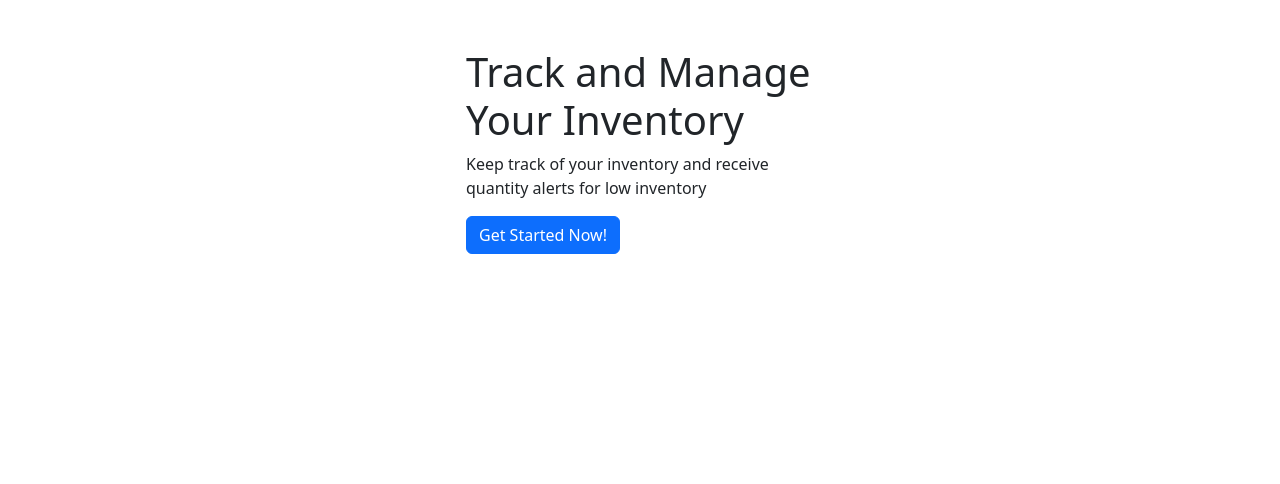
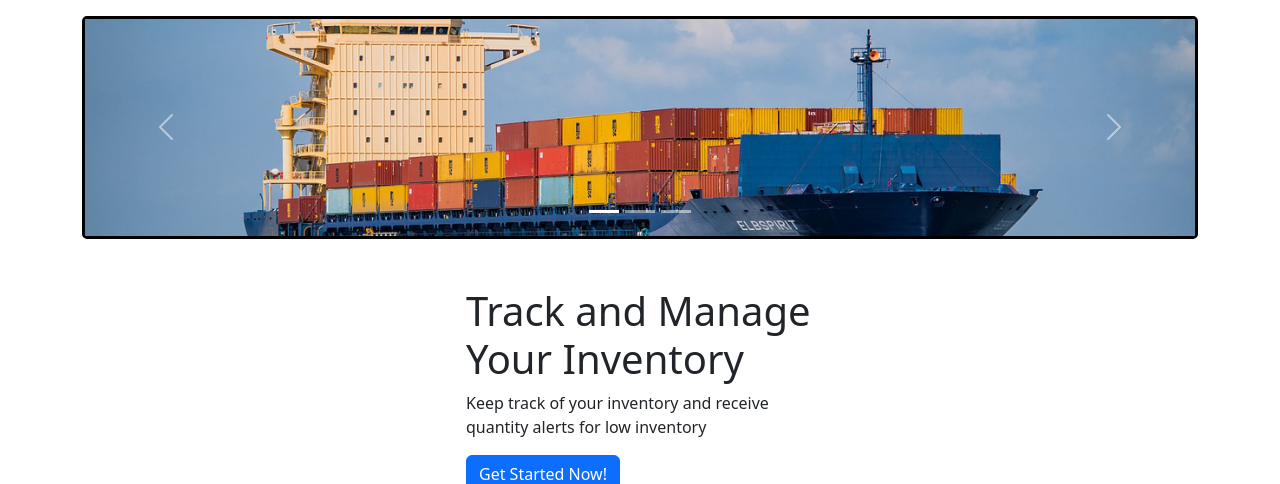
Before and after one commit to recinan/inventeru_project, a Django app: page / in a window 1280 px wide. Shown: the part 56-540 px from the top of the page. Run offline with Django 5.2, Linux system fonts and the light colour scheme.

Commit message:
slider added

```diff
--- a/inventory_management_con/templates/index.html
+++ b/inventory_management_con/templates/index.html
@@ -1,6 +1,34 @@
 {% extends "partials/_base.html" %}
 {% load static %}
 {% block content %}
+
+
+<div id="carouselExampleIndicators" class="carousel slide mt-3">
+    <div class="carousel-indicators">
+      <button type="button" data-bs-target="#carouselExampleIndicators" data-bs-slide-to="0" class="active" aria-current="true" aria-label="Slide 1"></button>
+      <button type="button" data-bs-target="#carouselExampleIndicators" data-bs-slide-to="1" aria-label="Slide 2"></button>
+      <button type="button" data-bs-target="#carouselExampleIndicators" data-bs-slide-to="2" aria-label="Slide 3"></button>
+    </div>
+    <div class="carousel-inner">
+      <div class="carousel-item active">
+        <img src="{% static 'images/container-ship-ge9700ff74_1281.jpg' %}" class="d-block w-100" alt="..."style="border: 3px solid black; border-radius: 5px;">
+      </div>
+      <div class="carousel-item">
+        <img src="{% static 'images/e-commerce-g7d9bc4899_1281.jpg' %}" class="d-block w-100" alt="..."style="border: 3px solid black; border-radius: 5px;">
+      </div>
+      <div class="carousel-item">
+        <img src="{% static 'images/newtruck2.png' %}" class="d-block w-100" alt="..." style="border: 3px solid black; border-radius: 5px;" >
+      </div>
+    </div>
+    <button class="carousel-control-prev" type="button" data-bs-target="#carouselExampleIndicators" data-bs-slide="prev">
+      <span class="carousel-control-prev-icon" aria-hidden="true"></span>
+      <span class="visually-hidden">Previous</span>
+    </button>
+    <button class="carousel-control-next" type="button" data-bs-target="#carouselExampleIndicators" data-bs-slide="next">
+      <span class="carousel-control-next-icon" aria-hidden="true"></span>
+      <span class="visually-hidden">Next</span>
+    </button>
+  </div>
     <div class="row">
         <div class="col-sm-11 col-md-4 mx-auto mt-5 px-3">
             <h1 class="fw-light">Track and Manage Your Inventory</h1>
```
Also changed, not shown: inventory_management_con/static/images/container-ship-ge9700ff74_1281.jpg (added), inventory_management_con/static/images/e-commerce-g7d9bc4899_1281.jpg (added), inventory_management_con/static/images/newtruck2.png (added).
